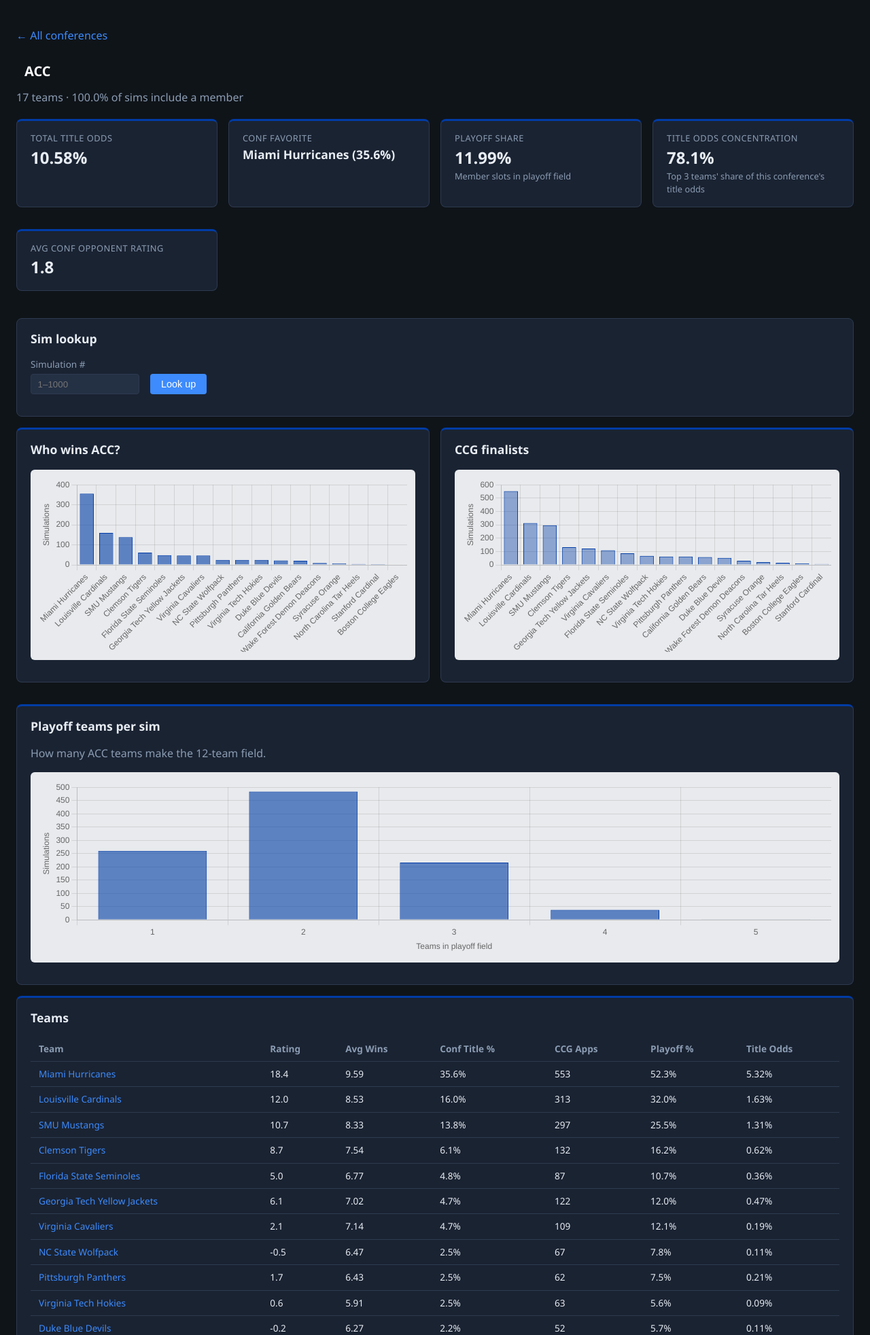
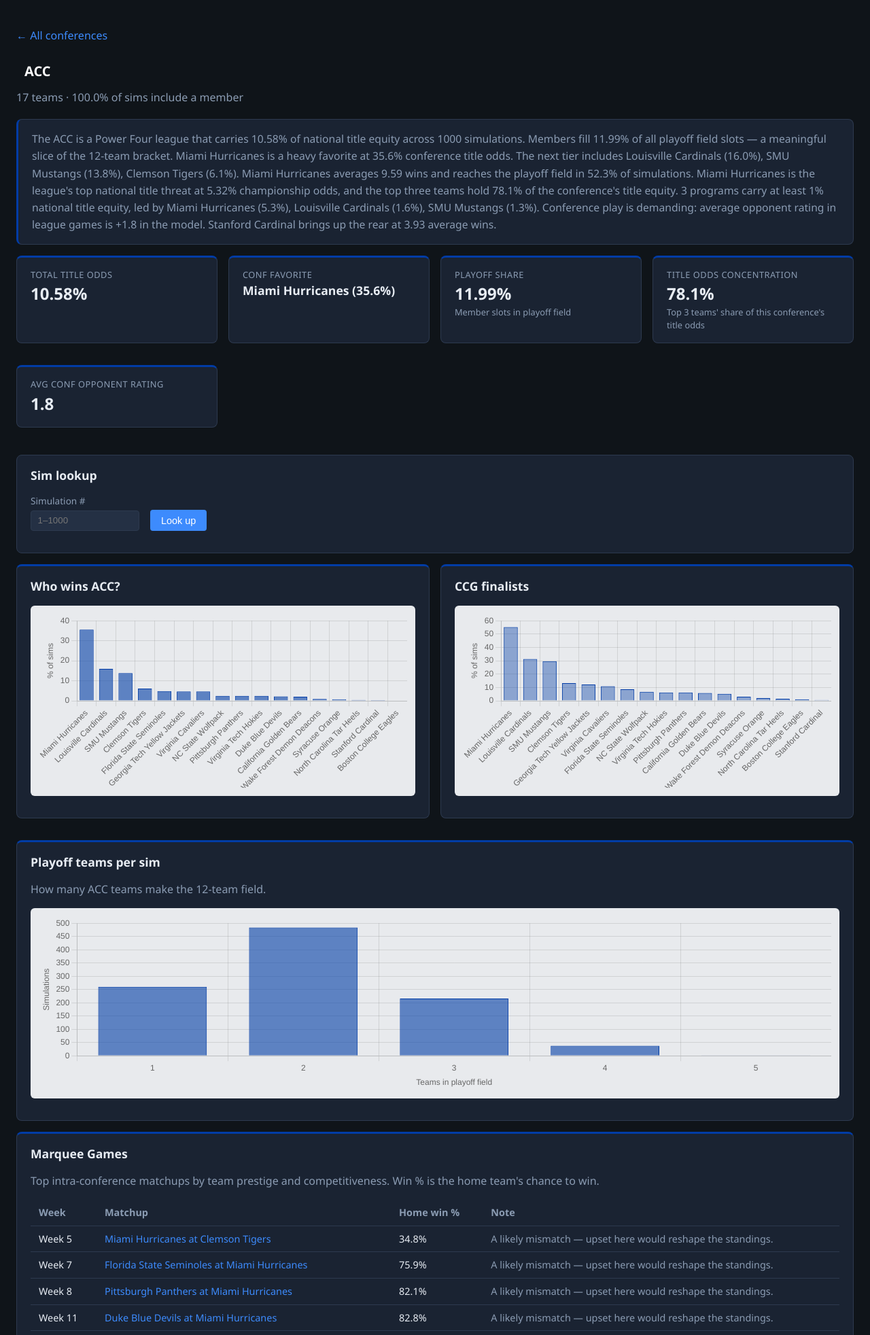
Before and after one commit to tripleaendermikal/cfb-viewer, a Flask app: page /conferences?conference=ACC in a window 1280 px wide. Shown: the part 100-2064 px from the top of the page at 68% size. Run offline with Flask 3, Linux system fonts and the light colour scheme.

Commit message:
Add conference summaries, marquee league games, and chart fixes.
Auto-generated conference blurbs on detail pages, champion/finalist charts as pct of sims, top intra-conference marquee games with schedule link, default team sort by conf title pct, and FBS Indep template guard.

Co-authored-by: Cursor <cursoragent@cursor.com>

```diff
--- a/app.py
+++ b/app.py
@@ -134,6 +134,50 @@ def build_conf_sim_snapshot(store: "DataStore", conf: dict, sim_index: int) -> d
     }
 
 
+def conf_marquee_note(home_win_pct: float) -> str:
+    swing = abs(home_win_pct - 50)
+    if swing <= 3:
+        return "A true coin flip in league play."
+    if swing <= 8:
+        return "A tight conference game with title-race implications."
+    if home_win_pct >= 65 or home_win_pct <= 35:
+        return "A likely mismatch — upset here would reshape the standings."
+    return "A key conference matchup in the model."
+
+
+def conf_marquee_games(store: "DataStore", conf_name: str, limit: int = 10) -> list[dict]:
+    """Top intra-conference games by team prestige and win-probability swing."""
+    rows: list[tuple[float, float, dict]] = []
+    for g in store.games.values():
+        if not g.get("is_conference_game"):
+            continue
+        if g.get("home_conference") != conf_name or g.get("away_conference") != conf_name:
+            continue
+        hid = g.get("home_team_id", "")
+        aid = g.get("away_team_id", "")
+        prestige = float(store.lb_by_id.get(hid, {}).get("title_odds_pct") or 0) + float(
+            store.lb_by_id.get(aid, {}).get("title_odds_pct") or 0
+        )
+        home_wp = float(g.get("home_win_pct") or 50)
+        rows.append((prestige, abs(home_wp - 50), g))
+
+    rows.sort(key=lambda x: (-x[0], x[1]))
+    marquee: list[dict] = []
+    for _prestige, _swing, g in rows[:limit]:
+        home_wp = float(g.get("home_win_pct") or 0)
+        week = g.get("week")
+        marquee.append(
+            {
+                "game_id": g.get("game_id", ""),
+                "label": f"Week {week}" if week is not None else "",
+                "matchup": f"{g['away_team_name']} at {g['home_team_name']}",
+                "home_win_pct": home_wp,
+                "note": conf_marquee_note(home_wp),
+            }
+        )
+    return marquee
+
+
 class DataStore:
     def __init__(self, data_dir: Path) -> None:
         self._data_dir = data_dir
@@ -156,6 +200,7 @@ class DataStore:
         self._conf_championship_summary: dict | None = None
         self._conference_deep: dict | None = None
         self._team_summaries: dict | None = None
+        self._conference_summaries: dict | None = None
         self._season_summary: dict | None = None
         self._legacy_brackets: dict | None = None
         self._legacy_conf_championship: dict | None = None
@@ -253,6 +298,13 @@ class DataStore:
             data = self._load_optional(self._data_dir / "team_summaries.json")
             self._team_summaries = data if isinstance(data, dict) else {}
         return self._team_summaries
+
+    @property
+    def conference_summaries(self) -> dict:
+        if self._conference_summaries is None:
+            data = self._load_optional(self._data_dir / "conference_summaries.json")
+            self._conference_summaries = data if isinstance(data, dict) else {}
+        return self._conference_summaries
 
     @property
     def season_summary(self) -> dict:
@@ -833,7 +885,10 @@ def create_app() -> Flask:
             if not conf:
                 abort(404)
             conf = dict(conf)
-            conf["teams"] = enrich_conference_teams(conf, store)
+            conf["teams"] = sorted(
+                enrich_conference_teams(conf, store),
+                key=lambda t: -float(t.get("conf_champ_odds_pct") or 0),
+            )
             deep = store.conference_deep.get(conf_name, {})
             playoff_hist = deep.get("playoff_teams_per_sim", {})
             playoff_hist_labels = list(playoff_hist.keys())
@@ -855,10 +910,16 @@ def create_app() -> Flask:
                 except ValueError:
                     sim_error = "Invalid sim index"
 
+            conf_summary_entry = store.conference_summaries.get("summaries", {}).get(conf_name, {})
+            conference_summary = conf_summary_entry.get("summary")
+            marquee_games = conf_marquee_games(store, conf_name)
+
             return render_template(
                 "conference_detail.html",
                 conf=conf,
                 deep=deep,
+                conference_summary=conference_summary,
+                marquee_games=marquee_games,
                 champion_chart=deep.get("champion_chart", []),
                 finalist_chart=deep.get("finalist_chart", []),
                 playoff_hist_labels=playoff_hist_labels,
--- a/static/style.css
+++ b/static/style.css
@@ -948,6 +948,18 @@ table.data-table.compact-table { font-size: 0.85rem; }
   margin: 0;
 }
 
+.conf-summary-card {
+  margin-bottom: 1rem;
+  border-left: 3px solid var(--conf-color);
+}
+
+.conf-summary {
+  margin: 0;
+  line-height: 1.6;
+  color: var(--muted);
+  font-size: 0.98rem;
+}
+
 .conf-accent-card {
   border-top: 3px solid var(--conf-color);
 }
--- a/templates/conference_detail.html
+++ b/templates/conference_detail.html
@@ -14,6 +14,12 @@
       {{ conf.team_count }} teams · {{ conf.sims_with_member_pct }}% of sims include a member
     </p>
   </header>
+
+  {% if conference_summary %}
+  <div class="card conf-summary-card">
+    <p class="conf-summary">{{ conference_summary }}</p>
+  </div>
+  {% endif %}
 
   <div class="card-grid">
     <div class="card conf-accent-card">
@@ -33,14 +39,14 @@
       <div class="stat-value">{{ deep.playoff_share_pct or 0 }}%</div>
       <div class="muted" style="font-size:0.8rem;">Member slots in playoff field</div>
     </div>
-    {% if deep.title_top3_share_pct is not none %}
+    {% if deep.get('title_top3_share_pct') is not none %}
     <div class="card conf-accent-card">
       <div class="stat-label">Title Odds Concentration</div>
       <div class="stat-value">{{ deep.title_top3_share_pct }}%</div>
       <div class="muted" style="font-size:0.8rem;">Top 3 teams' share of this conference's title odds</div>
     </div>
     {% endif %}
-    {% if deep.avg_conf_opponent_fpi is not none %}
+    {% if deep.get('avg_conf_opponent_fpi') is not none %}
     <div class="card conf-accent-card">
       <div class="stat-label">Avg Conf Opponent Rating</div>
       <div class="stat-value">{{ "%.1f"|format(deep.avg_conf_opponent_fpi) }}</div>
@@ -123,6 +129,38 @@
   </div>
   {% endif %}
 
+  {% if marquee_games %}
+  <div class="card conf-accent-card">
+    <h2 style="margin-top:0;font-size:1.1rem;">Marquee Games</h2>
+    <p class="muted" style="margin-top:0;">Top intra-conference matchups by team prestige and competitiveness. Win % is the home team's chance to win.</p>
+    <div class="table-scroll">
+    <table class="data-table marquee-games-table">
+      <thead>
+        <tr>
+          <th>Week</th>
+          <th>Matchup</th>
+          <th class="num">Home win %</th>
+          <th>Note</th>
+        </tr>
+      </thead>
+      <tbody>
+        {% for g in marquee_games %}
+        <tr class="schedule-row" onclick="window.location='{{ game_url(g.game_id) }}'">
+          <td>{{ g.label }}</td>
+          <td><a href="{{ game_url(g.game_id) }}" onclick="event.stopPropagation()">{{ g.matchup }}</a></td>
+          <td class="num">{{ g.home_win_pct }}%</td>
+          <td class="muted">{{ g.note }}</td>
+        </tr>
+        {% endfor %}
+      </tbody>
+    </table>
+    </div>
+    <p style="margin:0.75rem 0 0;">
+      <a href="{{ url_for('schedule', conference=conf.conference) }}">View full {{ conf.conference }} schedule →</a>
+    </p>
+  </div>
+  {% endif %}
+
   <div class="card conf-accent-card">
     <h2 style="margin-top:0;font-size:1.1rem;">Teams</h2>
     <div class="table-scroll">
@@ -132,7 +170,7 @@
           <th data-sort="text">Team</th>
           <th data-sort="num">Rating</th>
           <th data-sort="num">Avg Wins</th>
-          <th data-sort="num">Conf Title %</th>
+          <th data-sort="num" class="sorted-desc" aria-sort="descending">Conf Title %</th>
           <th data-sort="num">CCG Apps</th>
           <th data-sort="num">Playoff %</th>
           <th data-sort="num">Title Odds</th>
@@ -164,11 +202,17 @@
 {% if champion_chart or finalist_chart or playoff_hist_labels %}
 <script>
   const confColor = {{ (conf.conference | conf_color) | tojson }};
-  const chartOpts = {
+  const countChartOpts = {
     responsive: true,
     maintainAspectRatio: false,
     plugins: { legend: { display: false } },
     scales: { y: { beginAtZero: true, title: { display: true, text: 'Simulations' } } }
+  };
+  const pctChartOpts = {
+    responsive: true,
+    maintainAspectRatio: false,
+    plugins: { legend: { display: false } },
+    scales: { y: { beginAtZero: true, title: { display: true, text: '% of sims' } } }
   };
   {% if champion_chart %}
   new Chart(document.getElementById('champChart'), {
@@ -176,16 +220,16 @@
     data: {
       labels: {{ champion_chart | map(attribute='team_name') | list | tojson }},
       datasets: [{
-        data: {{ champion_chart | map(attribute='count') | list | tojson }},
+        data: {{ champion_chart | map(attribute='pct') | list | tojson }},
         backgroundColor: confColor + '99',
         borderColor: confColor,
         borderWidth: 1
       }]
     },
     options: {
-      ...chartOpts,
+      ...pctChartOpts,
       scales: {
-        ...chartOpts.scales,
+        ...pctChartOpts.scales,
         x: { ticks: { maxRotation: 45, minRotation: 45 } }
       }
     }
@@ -197,16 +241,16 @@
     data: {
       labels: {{ finalist_chart | map(attribute='team_name') | list | tojson }},
       datasets: [{
-        data: {{ finalist_chart | map(attribute='count') | list | tojson }},
+        data: {{ finalist_chart | map(attribute='pct') | list | tojson }},
         backgroundColor: confColor + '66',
         borderColor: confColor,
         borderWidth: 1
       }]
     },
     options: {
-      ...chartOpts,
+      ...pctChartOpts,
       scales: {
-        ...chartOpts.scales,
+        ...pctChartOpts.scales,
         x: { ticks: { maxRotation: 45, minRotation: 45 } }
       }
     }
@@ -226,10 +270,10 @@
       }]
     },
     options: {
-      ...chartOpts,
+      ...countChartOpts,
       scales: {
         x: { title: { display: true, text: 'Teams in playoff field' } },
-        y: chartOpts.scales.y
+        y: countChartOpts.scales.y
       }
     }
   });
```
Also changed, not shown: data/conference_summaries.json (added, +1 -0 lines), export_sim_data.py (+197 -0 lines).
